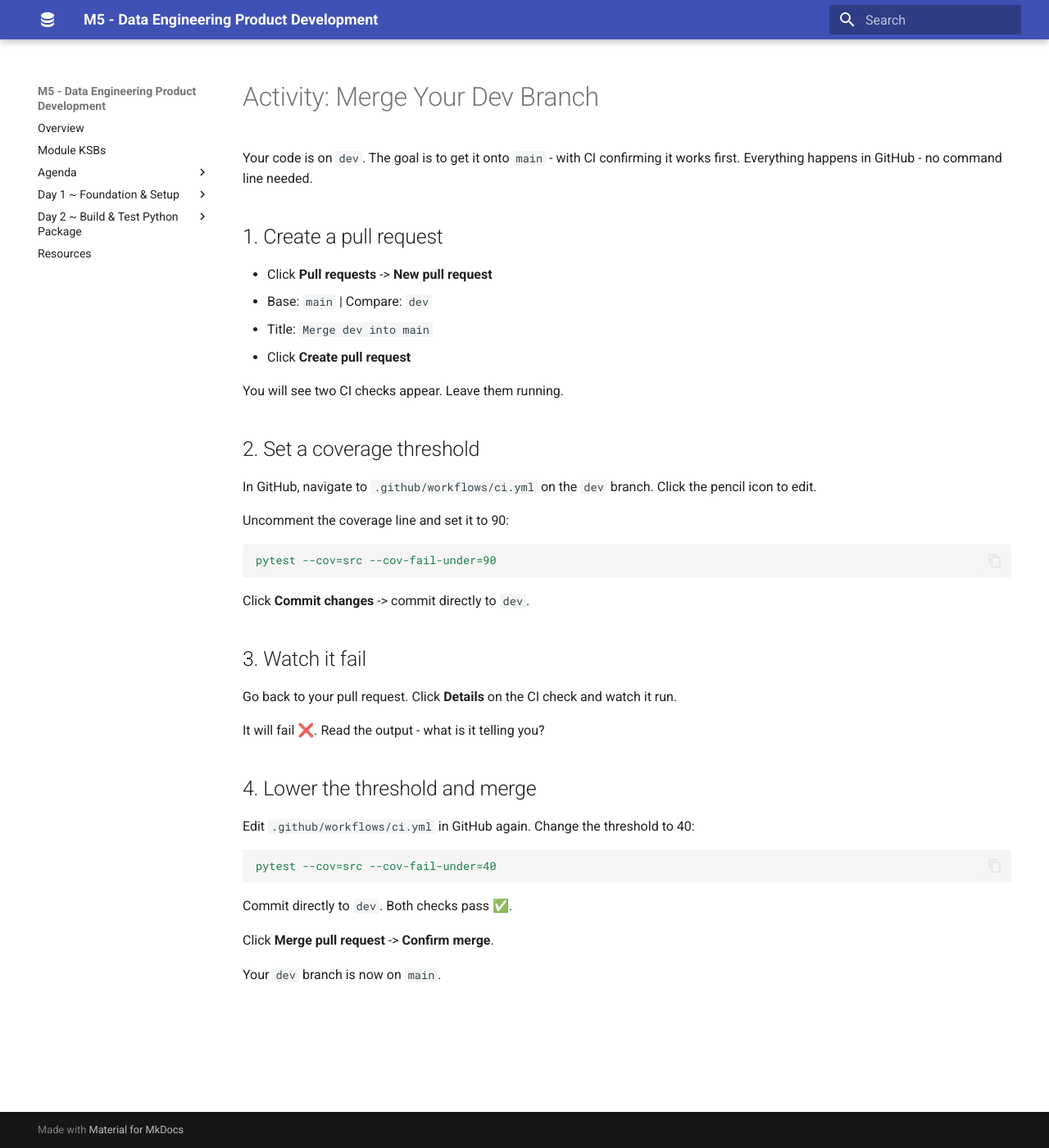
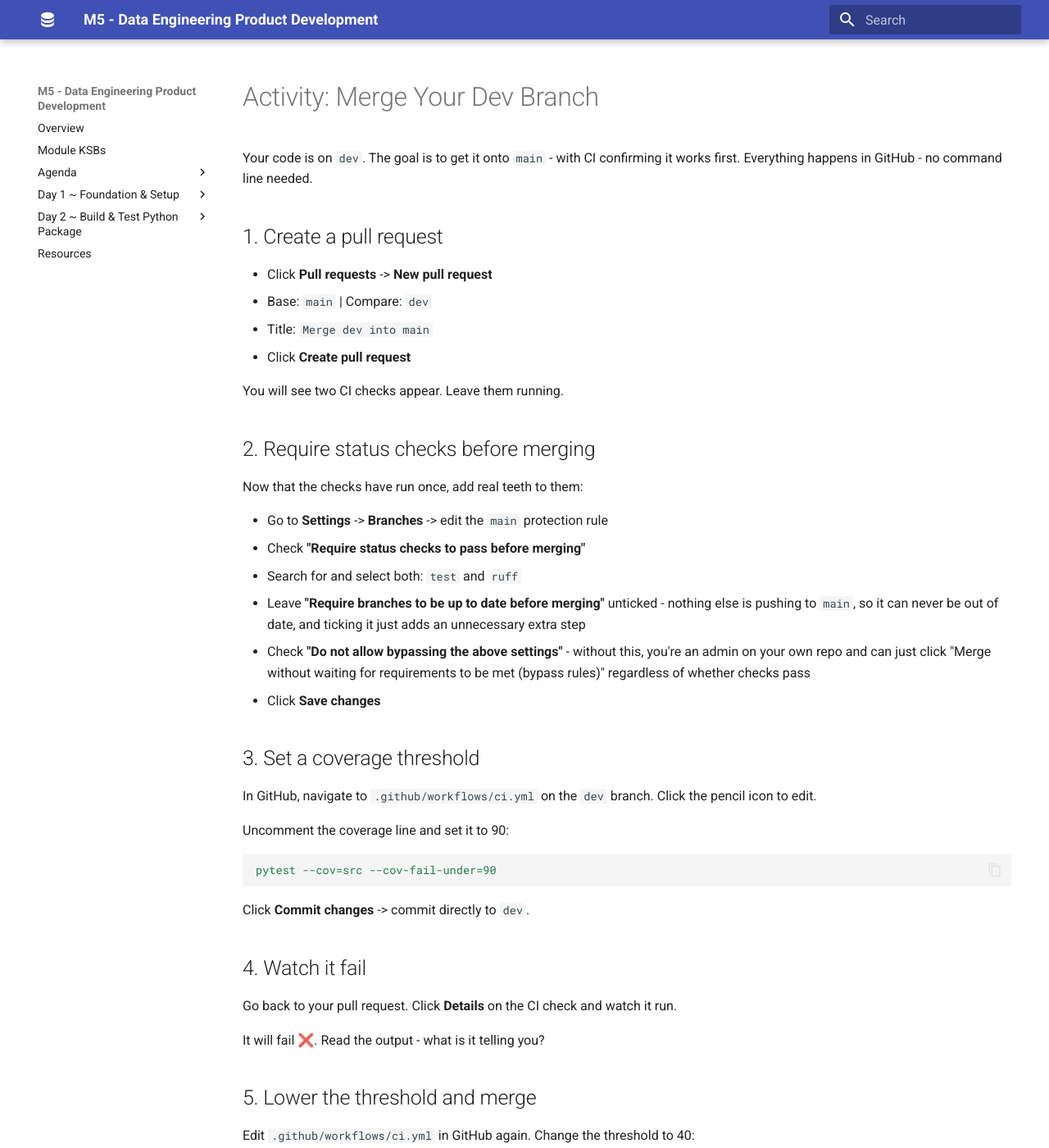
Before and after one commit to qaalabs/DE5M5, an MkDocs documentation site: the page built from docs/day3/github-workflow.md, in a window 1280 px wide and 1400 px high. Shown: the whole window at 82% size. Built offline with MkDocs 1.6.1 and Material for MkDocs 9.7.7, drawn with Linux system fonts in a browser that asks for light colours.

Commit message:
Update day 3 instructions

```diff
--- a/docs/day3/github-workflow.md
+++ b/docs/day3/github-workflow.md
@@ -11,7 +11,18 @@ Your code is on `dev`. The goal is to get it onto `main` - with CI confirming it
 
 You will see two CI checks appear. Leave them running.
 
-## 2. Set a coverage threshold
+## 2. Require status checks before merging
+
+Now that the checks have run once, add real teeth to them:
+
+- Go to **Settings** -> **Branches** -> edit the `main` protection rule
+- Check **"Require status checks to pass before merging"**
+- Search for and select both: `test` and `ruff`
+- Leave **"Require branches to be up to date before merging"** unticked - nothing else is pushing to `main`, so it can never be out of date, and ticking it just adds an unnecessary extra step
+- Check **"Do not allow bypassing the above settings"** - without this, you're an admin on your own repo and can just click "Merge without waiting for requirements to be met (bypass rules)" regardless of whether checks pass
+- Click **Save changes**
+
+## 3. Set a coverage threshold
 
 In GitHub, navigate to `.github/workflows/ci.yml` on the `dev` branch. Click the pencil icon to edit.
 
@@ -23,13 +34,13 @@ pytest --cov=src --cov-fail-under=90
 
 Click **Commit changes** -> commit directly to `dev`.
 
-## 3. Watch it fail
+## 4. Watch it fail
 
 Go back to your pull request. Click **Details** on the CI check and watch it run.
 
 It will fail ❌. Read the output - what is it telling you?
 
-## 4. Lower the threshold and merge
+## 5. Lower the threshold and merge
 
 Edit `.github/workflows/ci.yml` in GitHub again. Change the threshold to 40:
 
--- a/not_in_nav.txt
+++ b/not_in_nav.txt
@@ -1 +1,2 @@
 umfundi.md
+day2/validation-solution.md
```
Also changed, not shown: docs/day2/validation-solution.md (added, +56 -0 lines), docs/day2/validation.md (+2 -2 lines).
